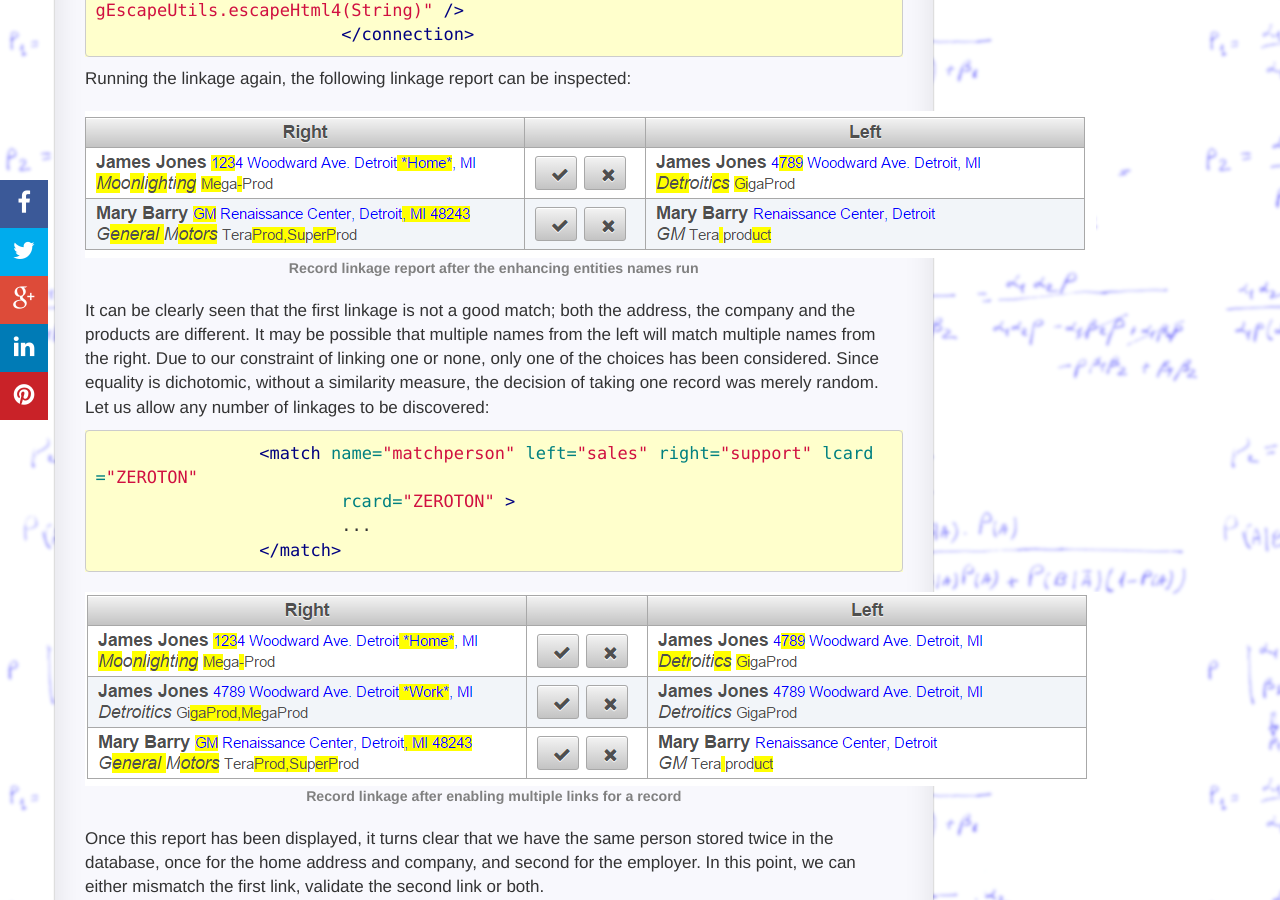
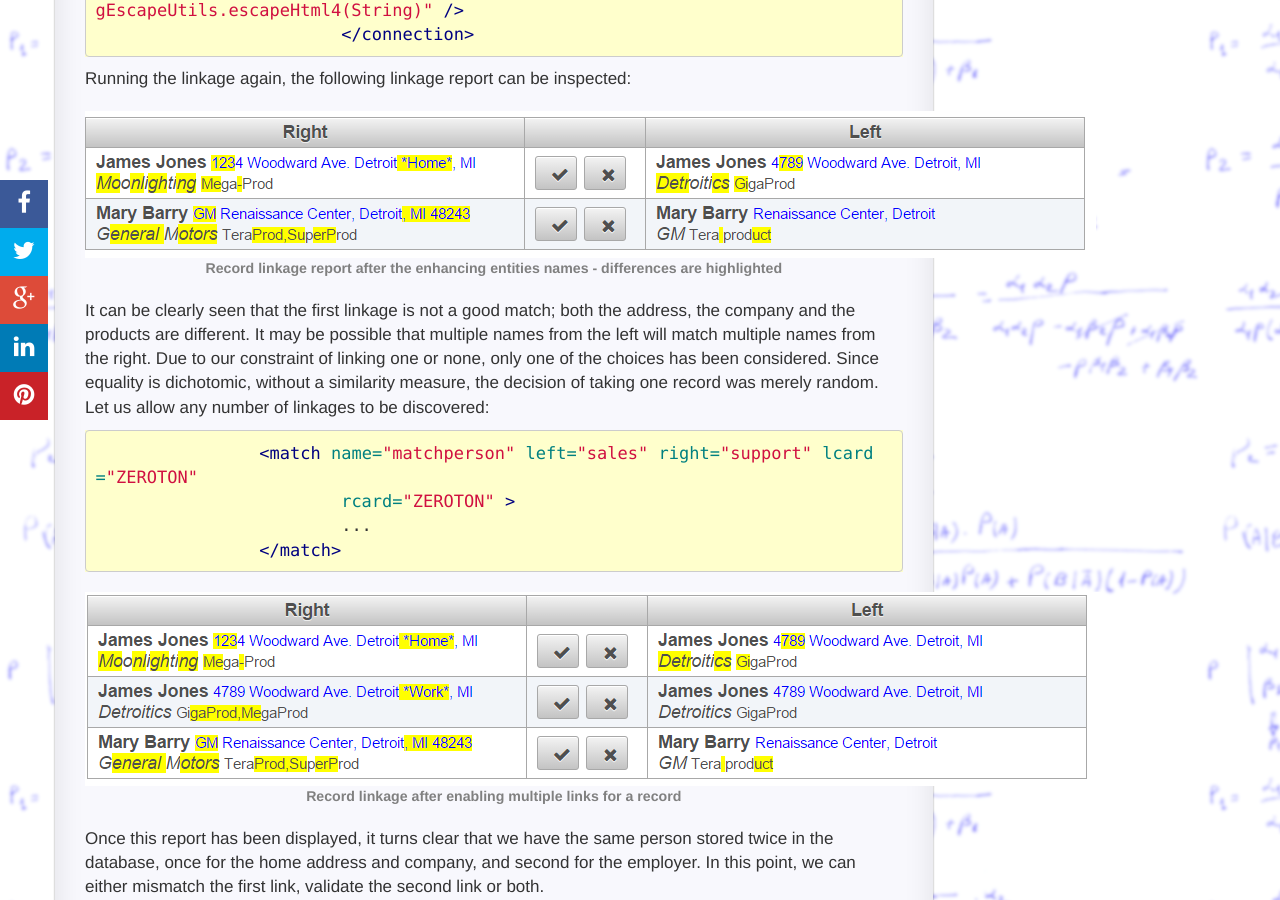
Before and after one commit to RazvanML/reco-link, a Jekyll site: the page built from _posts/2015-10-28-Basic-Model.md, in a window 1280 px wide and 900 px high, scrolled down 5529 px. Built offline with Jekyll 4.4.1, drawn with Linux system fonts in a browser that asks for light colours; nearby versions of some CDN libraries; Markdown is read by kramdown in place of the engine named in the settings; comment, search, counter and statistics services are not loaded.

Commit message:
More fixes in text

```diff
--- a/_posts/2015-10-28-Basic-Model.md
+++ b/_posts/2015-10-28-Basic-Model.md
@@ -207,7 +207,7 @@ Running the linkage again, the following linkage report can be inspected:
 
 <figure>
     <img src="{{'/static/img/recolink/match2.png' | prepend: site.baseurl | prepend: site.url }}" alt='missing' />
-    <figcaption>Record linkage report after the enhancing entities names run</figcaption>
+    <figcaption>Record linkage report after the enhancing entities names - differences are highlighted</figcaption>
 </figure>
 
 It can be clearly seen that the first linkage is not a good match; both the address, the company and the products are different.
```
Also changed, not shown: 1 other file.
